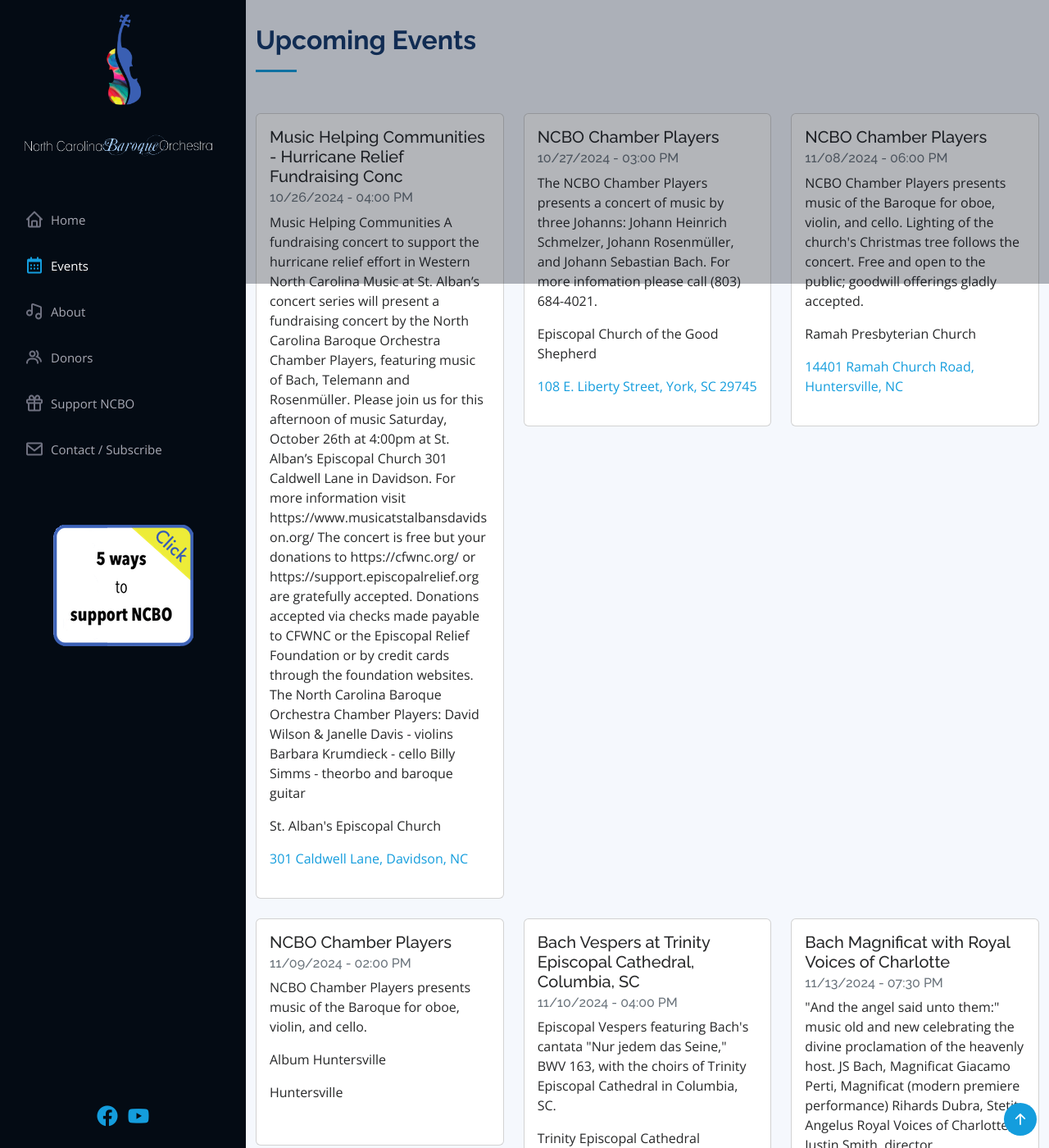
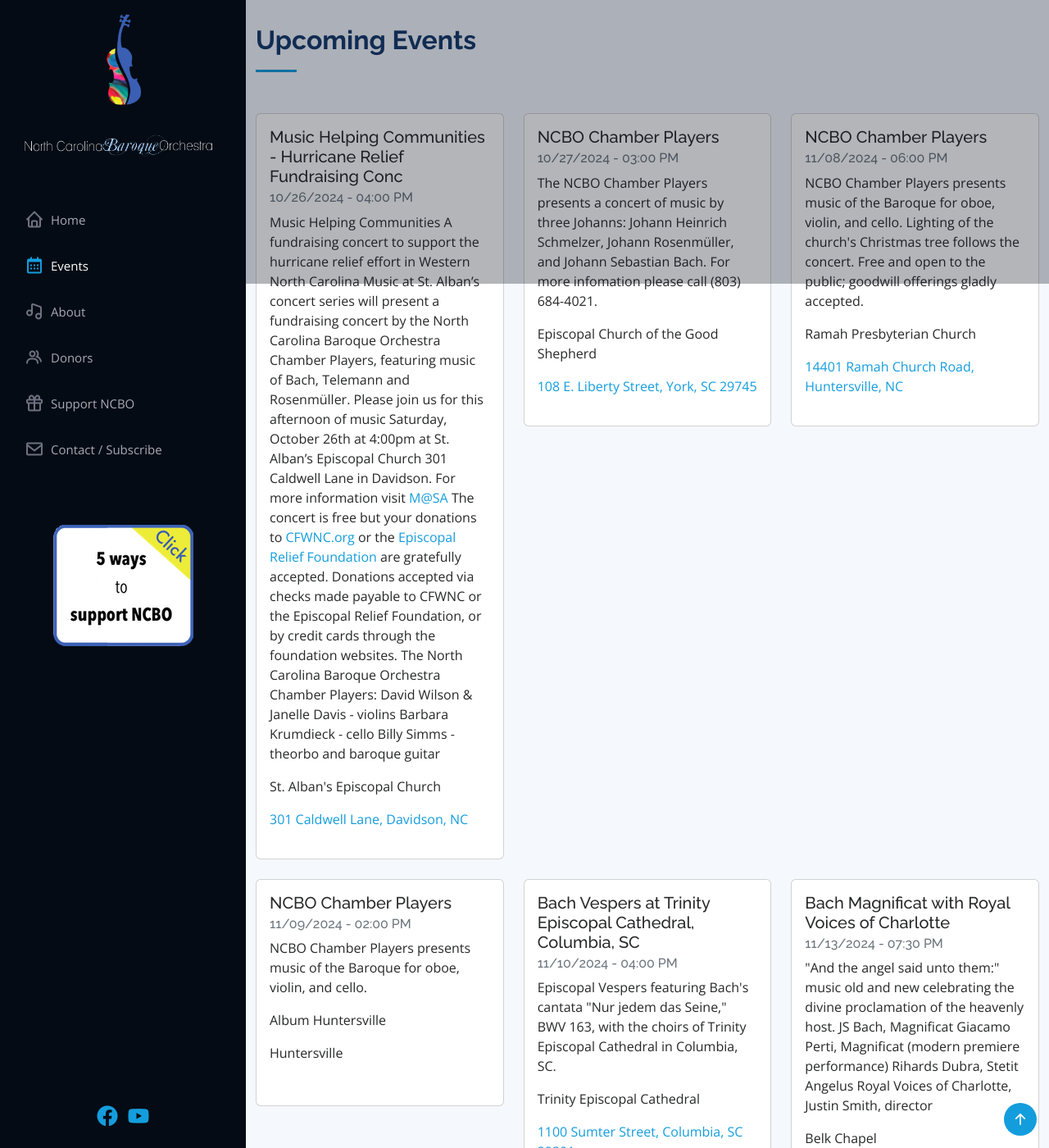
Before and after one commit to ncbaroqueorchestra/ncboweb, a Jekyll site: the page built from index.md, in a window 1280 px wide and 1400 px high, scrolled down 1054 px. Shown: the whole window at 82% size. Built offline with Jekyll 4.4.1, drawn with Linux system fonts in a browser that asks for light colours; comment, search, counter and statistics services are not loaded.

Commit message:
Updated NCBO events

```diff
--- a/_data/events.yml
+++ b/_data/events.yml
@@ -9,12 +9,13 @@
     North Carolina Baroque Orchestra Chamber Players, featuring music of Bach, Telemann
     and Rosenmüller. Please join us for this afternoon of music Saturday, October
     26th at 4:00pm at St. Alban’s Episcopal Church 301 Caldwell Lane in Davidson.
-    For more information visit https://www.musicatstalbansdavidson.org/
+    For more information visit <a href="https://www.musicatstalbansdavidson.org/">M@SA</a>
 
 
-    The concert is free but your donations to https://cfwnc.org/ or https://support.episcopalrelief.org
+    The concert is free but your donations to <a href="https://cfwnc.org/">CFWNC.org</a>
+    or the <a href="https://support.episcopalrelief.org">Episcopal Relief Foundation</a>
     are gratefully accepted. Donations accepted via checks made payable to CFWNC or
-    the Episcopal Relief Foundation or by credit cards through the foundation websites.
+    the Episcopal Relief Foundation, or by credit cards through the foundation websites.
 
 
     The North Carolina Baroque Orchestra Chamber Players:
```
